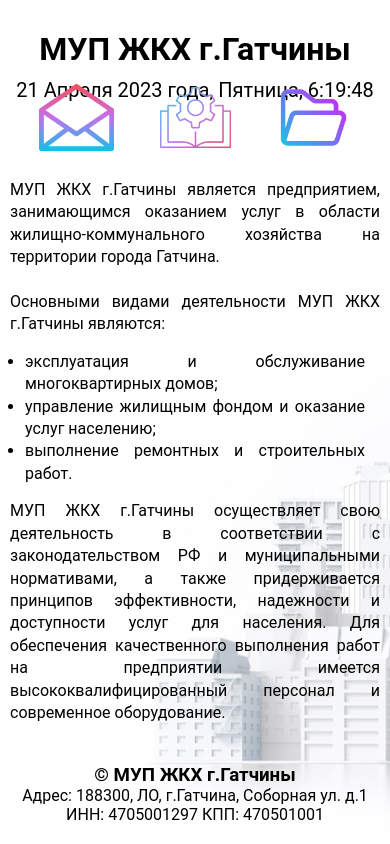
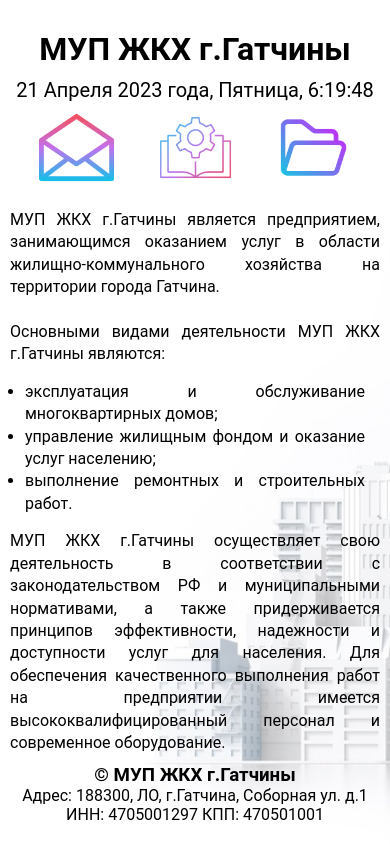
Before and after one commit to boykostas/gkhemail, a PHP site: page / in a window 390 px wide. Run offline with PHP 8.4, Linux system fonts and the light colour scheme.

```diff
--- a/style.css
+++ b/style.css
@@ -99,7 +99,7 @@ body {
 
   @media (max-width: 855px) {
     .header {
-        height: 50px;
+        height: 80px;
     }
     .adaptive-header .desktop-header {
       display: none;
@@ -121,7 +121,7 @@ body {
 
   @media (max-width: 560px) {
     .header {
-        height: 50px;
+        height: 80px;
     }
     /* .footer {
         margin-top: 0px;
```
